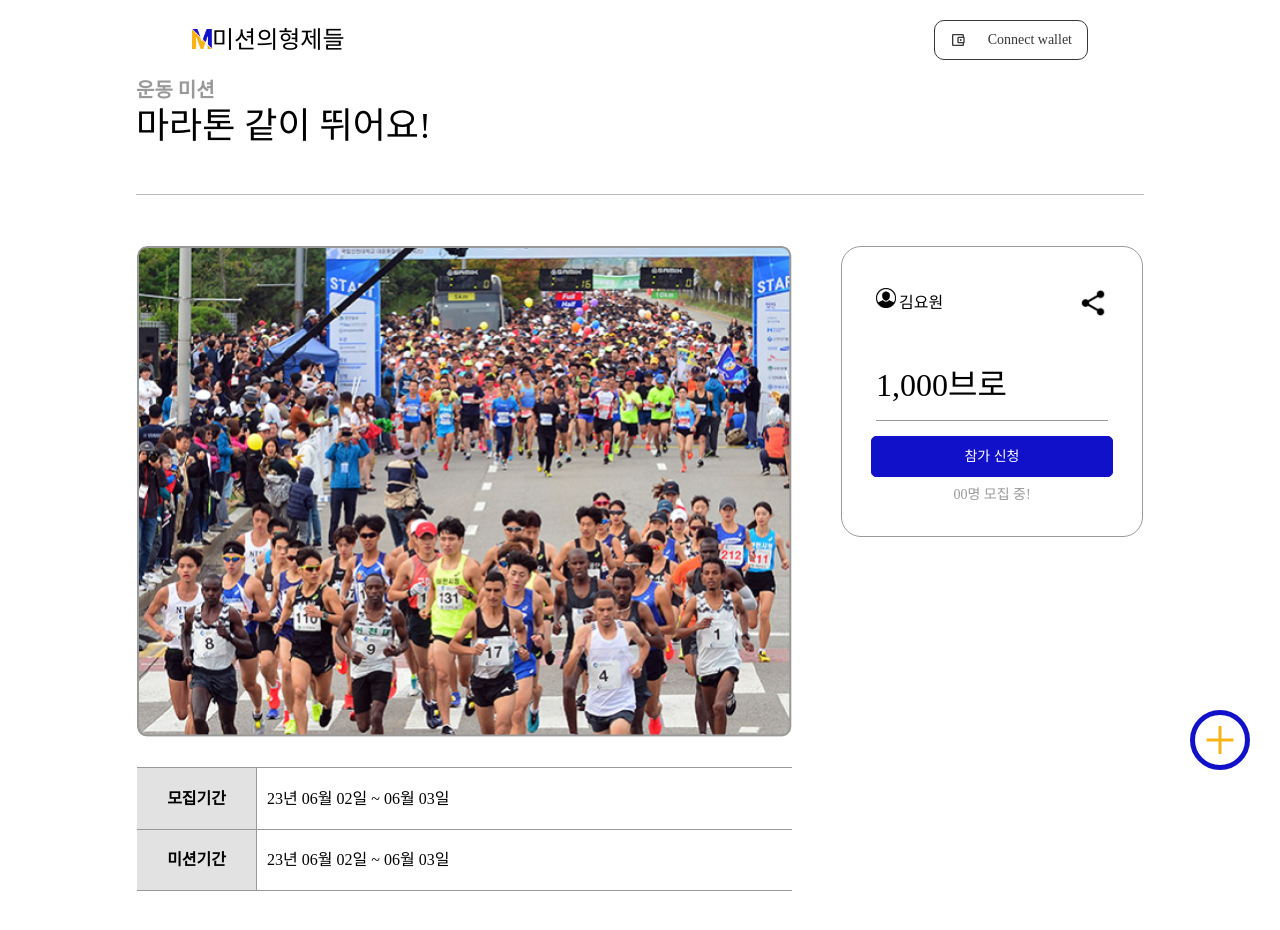
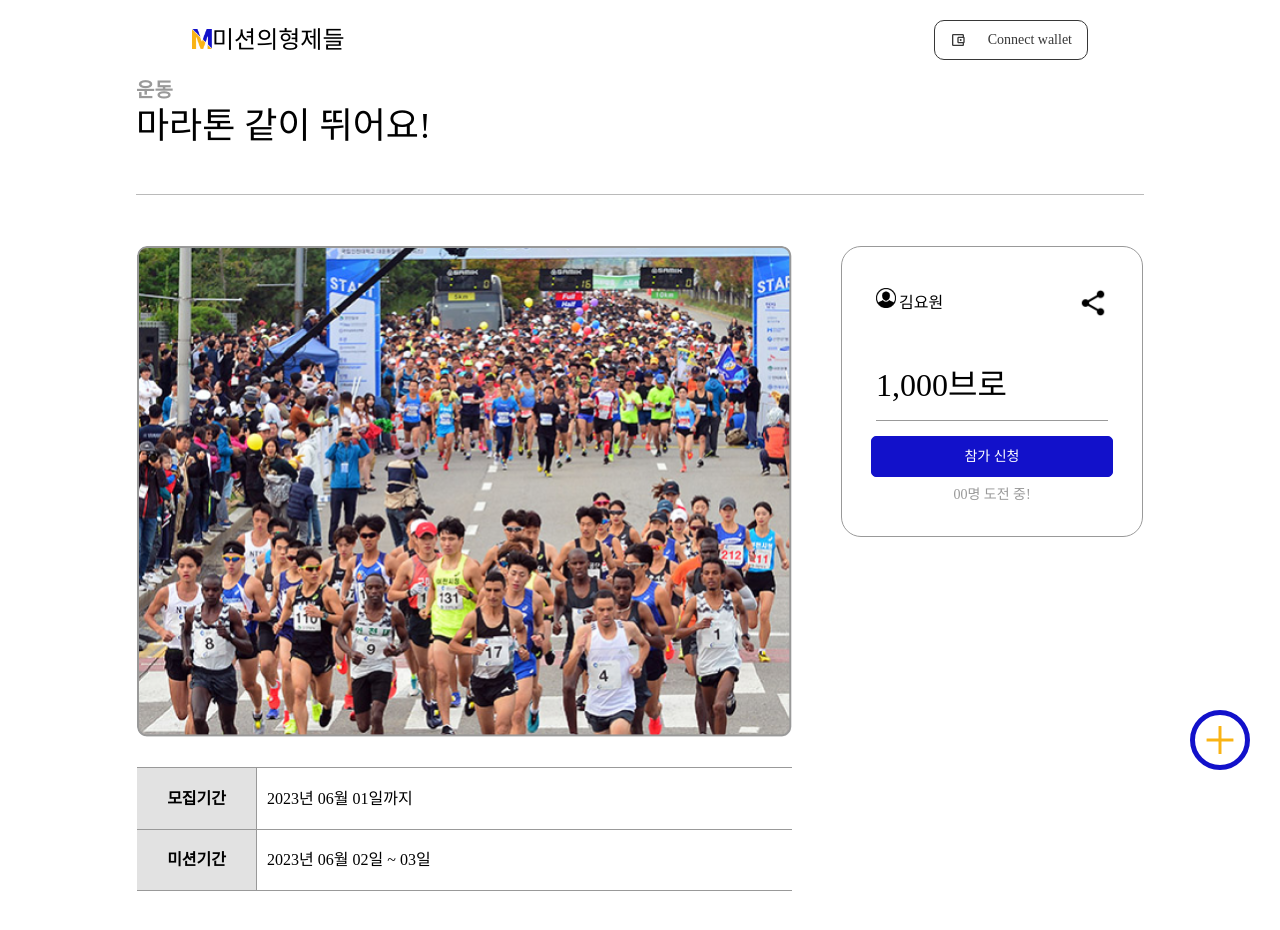
Before and after one commit to Block-Fighters/missionbrothers-client, a React (Create React App) app: page /missionDetail in a window 1280 px wide. Shown: the top 930 px of the page. Built offline with nearby package versions, Linux system fonts and the light colour scheme; the HTML template or start-up script is replaced by a standard one; a web font is replaced by a local one.

Commit message:
[#39] style : Detail 미션 페이지 데이터 불러오기

```diff
--- a/src/components/Join/JoinSticky.jsx
+++ b/src/components/Join/JoinSticky.jsx
@@ -18,7 +18,7 @@ const JoinSticky = () => {
           </$InnerFirstDiv>
           <$InnerSecondDiv>1,000브로</$InnerSecondDiv>
           <JoinButton />
-          <$InnerThirdDiv>00명 모집 중!</$InnerThirdDiv>
+          <$InnerThirdDiv>00명 도전 중!</$InnerThirdDiv>
         </$InnerDiv>
       </$Sticky>
     </div>
--- a/src/pages/Detail/MissionDetail.jsx
+++ b/src/pages/Detail/MissionDetail.jsx
@@ -14,17 +14,26 @@ import {
 } from '../Detail/style';
 import JoinSticky from '../../components/Join/JoinSticky';
 import img from '../../assets/MissionImg/Running.png';
-// import shareImg from '../../assets/icon/Share.png';
-// import userImg from '../../assets/icon/User.png';
-// import { flexCustom } from '../../styles/theme';
+// import MissionDetailData from './MissionDetailData';
 
-const MissionDetail = () => {
+function MissionDetail() {
+ const detailDate =   {
+    type: '운동', // 주제
+    title: '마라톤 같이 뛰어요!', // 제목
+    recruitmentPeriod: '2023년 06월 01일까지', // 모집기간
+    missionPeriod: '2023년 06월 02일 ~ 03일', // 미션기간
+    fee: 1000, // 미션참가비
+    registrant: '김재현', // 미션등록자
+    participant: 100, // 미션참가자 수
+    rule: '<p>테스트</p><p><br></p><p><strong>이건 테스트 입니다</strong></p><h6>test test test</h6><p>1234</p><p><br></p><p>하나 둘 셋 넷</p>', // 상세 내용
+  };
+
   return (
     <div>
       <$titleDiv>
         <$Line>
-          <$Small>운동 미션</$Small>
-          <$Title>마라톤 같이 뛰어요!</$Title>
+          <$Small>{detailDate.type}</$Small>
+          <$Title>{detailDate.title}</$Title>
         </$Line>
       </$titleDiv>
       <div>
@@ -32,31 +41,29 @@ const MissionDetail = () => {
           <$LeftDiv>
             <$Image src={img} />
             <div>
-              <div style={{ flexDirection: 'row' }}>
+              <div>
                 <$Table1>
                   <$TableText1>모집기간</$TableText1>
                 </$Table1>
                 <$Table2>
-                  <$TableText2>23년 06월 02일 ~ 06월 03일</$TableText2>
+                  <$TableText2>{detailDate.recruitmentPeriod}</$TableText2>
                 </$Table2>
               </div>
-              <div style={{ flexDirection: 'row' }}>
+              <div>
                 <$Table1 style={{borderBottom : '1px solid #999999'}}>
                   <$TableText1>미션기간</$TableText1>
                 </$Table1>
                 <$Table2 style={{borderBottom : '1px solid #999999'}}>
-                  <$TableText2>23년 06월 02일 ~ 06월 03일</$TableText2>
+                  <$TableText2>{detailDate.missionPeriod}</$TableText2>
                 </$Table2>
               </div>
               <$Line style={ {paddingTop : '50px',width:'655px', color :'#BABABA'}}></$Line>
             </div>
           </$LeftDiv>
           <JoinSticky/>
-
         </$TotalDiv>
       </div>
-    </div>
-  );
-};
+</div>
+)};
 
 export default MissionDetail;
```
